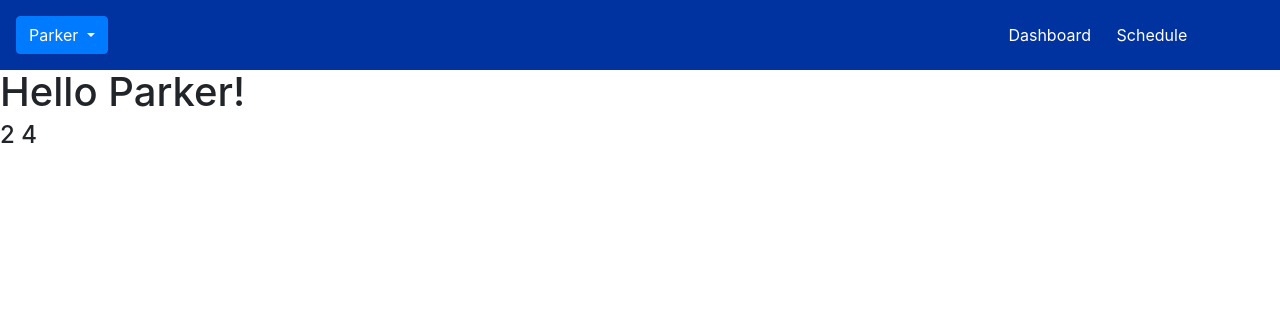
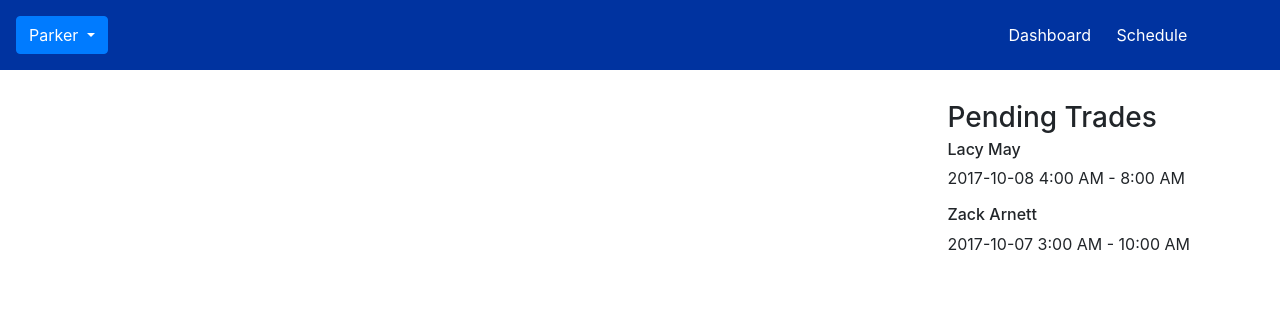
Before and after one commit to ParkerH96/wt_scheduler, a PHP site: page /home.php in a window 1280 px wide. Shown: the top 330 px of the page. Run offline with PHP 8.4, Linux system fonts and the light colour scheme; a user stored in the database is signed in; data comes from the database, SQL or seed files in the repository; some libraries are stand-ins or nearby versions.

Commit message:
Started work on trade shift

```diff
--- a/css/main.css
+++ b/css/main.css
@@ -355,3 +355,8 @@ a.control.button {
   width: 93%;
   box-shadow: 1px 1px 2px #333;
 }
+
+
+.dashboard .container {
+  padding: 2rem 0;
+}
--- a/home.php
+++ b/home.php
@@ -40,17 +40,48 @@
   </head>
   <body>
     <div class="dashboard">
-      <h1>Hello <?php echo $first_name; ?>!</h1>
-      <?php
-        $traded_shifts = $mysqli->query("SELECT traded_by, shift_traded_by FROM TRADE_SHIFTS WHERE traded_to = $employee_id AND trade_status = 0");
+      <div class="container">
+        <div class="row">
+          <div class="col-md-3">
 
-        while($current_row = $traded_shifts->fetch_assoc()){
-          $traded_by = $current_row['traded_by'];
-          $shift_traded_by = $current_row['shift_traded_by'];
+          </div>
+          <div class="col-md-6">
 
-          echo '<h4>' . $traded_by . ' ' . $shift_traded_by . '</h4>';
-        }
-      ?>
+          </div>
+          <div class="col-md-3">
+            <div class="notification">
+              <h3>Pending Trades</h3>
+              <div class="notification-data">
+                <?php
+                  $traded_shifts = $mysqli->query("SELECT traded_by, shift_traded_by FROM TRADE_SHIFTS WHERE traded_to = $employee_id AND trade_status = 0");
+
+                  while($current_row = $traded_shifts->fetch_assoc()){
+                    $traded_by = $current_row['traded_by'];
+                    $shift_traded_by = $current_row['shift_traded_by'];
+
+                    $shift = $mysqli->query("SELECT * FROM SHIFT WHERE shift_id = $shift_traded_by");
+                    $employee = $mysqli->query("SELECT * FROM EMPLOYEE WHERE employee_id = $traded_by");
+                    $current_shift = $shift->fetch_assoc();
+                    $current_employee = $employee->fetch_assoc();
+
+                    $shift_date = $current_shift['shift_date'];
+                    $start_time = $current_shift['start_time'];
+                    $end_time = $current_shift['end_time'];
+                    $f_name = $current_employee['first_name'];
+                    $l_name = $current_employee['last_name']; ?>
+
+                    <h6><?php echo $f_name . ' ' . $l_name; ?></h6>
+                    <p>
+                      <?php echo $shift_date . ' '; ?>
+                      <?php if((int)date('H', strtotime($start_time)) % 12 != 0) { echo (int)date('H', strtotime($start_time)) % 12; } else { echo 12; } echo date(':i A', strtotime($start_time)) ?>
+                        - <?php if((int)date('H', strtotime($end_time)) % 12 != 0) { echo (int)date('H', strtotime($end_time)) % 12; } else { echo 12; } echo date(':i A', strtotime($end_time)); ?>
+                    </p>
+                <?php } ?>
+              </div>
+            </div>
+          </div>
+        </div>
+      </div>
     </div>
   </body>
 </html>
--- a/scheduler.sql
+++ b/scheduler.sql
@@ -71,7 +71,9 @@ INSERT INTO SHIFT(employee_id, shift_date, start_time, end_time) VALUES
 (1, '2017-09-13', '05:30:00', '07:30:00'),
 (1, '2017-09-14', '04:00:00', '10:00:00'),
 (1, '2017-09-15', '02:00:00', '06:00:00'),
-(2, '2017-10-07', '03:00:00', '10:00:00');
+(2, '2017-10-07', '03:00:00', '10:00:00'),
+(3, '2017-10-08', '04:00:00', '08:00:00');
 
 INSERT INTO TRADE_SHIFTS VALUES
+(3, 5, 1, 1, 0),
 (2, 4, 1, 2, 0);
```
